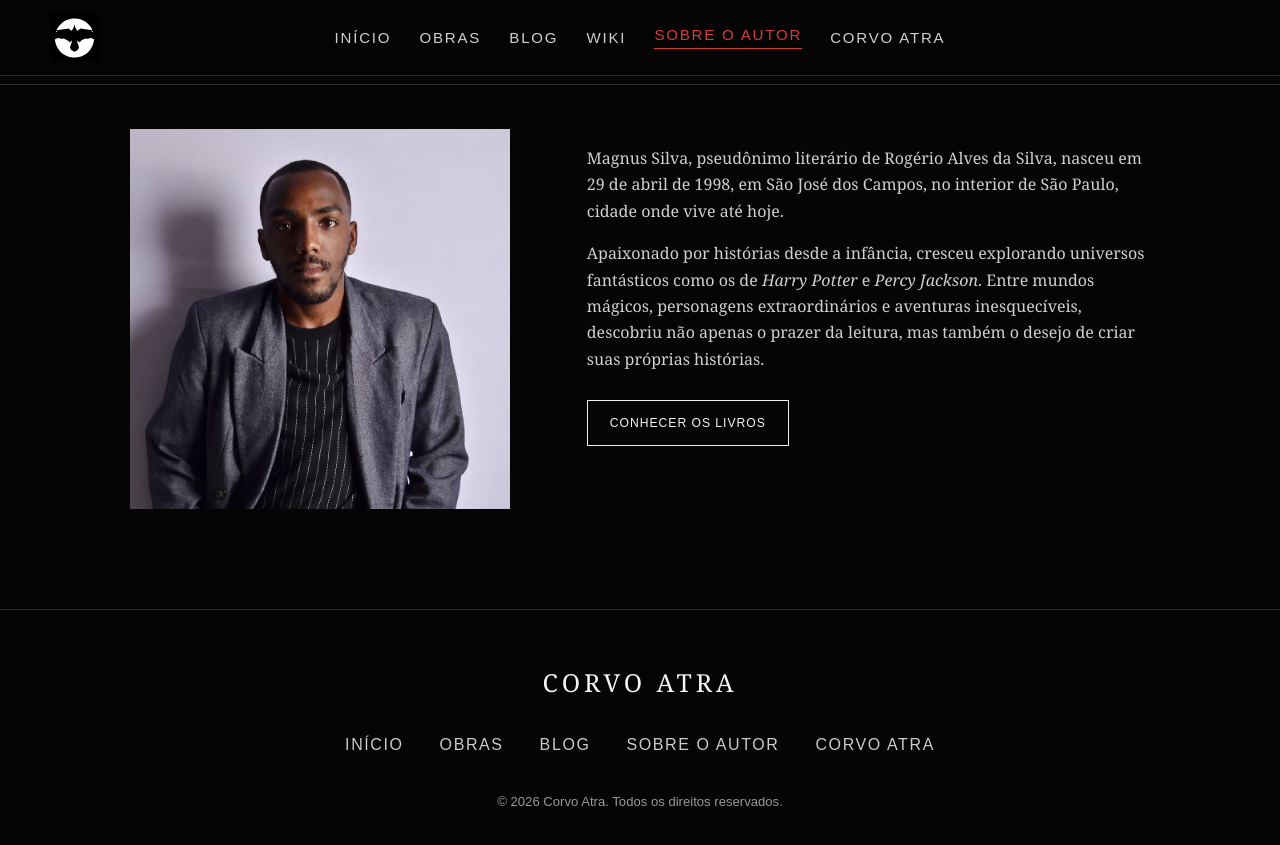
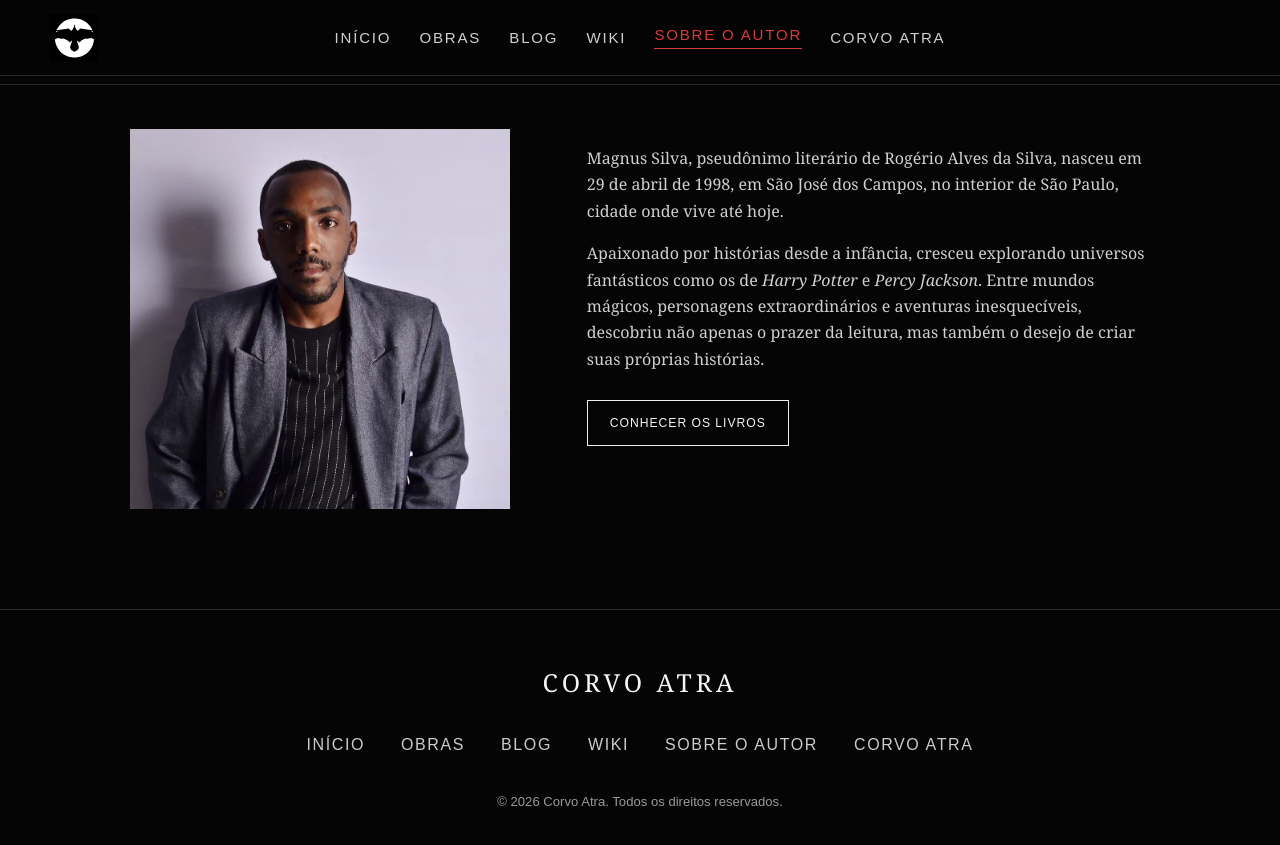
Before and after one commit to corvoatra/corvo-atra, a Jekyll site: the page built from autor.html, in a window 1280 px wide. Shown: the top 845 px of the page. Built offline with Jekyll 4.4.1, drawn with Linux system fonts in a browser that asks for light colours.

Commit message:
Inclui Wiki após Blog na navegação do rodapé

```diff
--- a/autor.html
+++ b/autor.html
@@ -20,4 +20,4 @@ header nav a:hover,header nav a:focus-visible { color:#fff; }
 @media(max-width:480px) { header nav { column-gap:18px; row-gap:10px; font-size:.73rem; } }
 </style><link href="site-desktop.css?v=espacamento-global-7" rel="stylesheet"/><style>
 .author-page{padding-top:70px;padding-bottom:100px}.author-grid{display:grid;grid-template-columns:minmax(250px,380px) minmax(0,1fr);align-items:start;gap:clamp(30px,6vw,85px);max-width:1020px;margin:auto}.author-photo img{width:100%;height:auto;aspect-ratio:1/1;object-fit:cover;display:block}.author-copy h1{margin-bottom:22px}.author-copy p{max-width:620px}.bio-note{font:0.78rem Arial,sans-serif;letter-spacing:.02em;color:#a99c85;margin-top:28px}@media(max-width:700px){.author-page{padding-top:38px;padding-bottom:65px}.author-grid{grid-template-columns:1fr;gap:30px}.author-photo{max-width:360px;width:100%;margin:auto}.author-copy h1{font-size:clamp(2.4rem,9vw,3.5rem)}}
-</style>{% include seo-head.html %}</head><body>{% include site-header.html %}<hr/><main class="wrap author-page"><div class="author-grid"><div class="author-photo"><img alt="Retrato do autor" loading="eager" src="assets/imagens/foto-autor.jpg"/></div><div class="author-copy"><p>Magnus Silva, pseudônimo literário de Rogério Alves da Silva, nasceu em 29 de abril de 1998, em São José dos Campos, no interior de São Paulo, cidade onde vive até hoje.</p><p>Apaixonado por histórias desde a infância, cresceu explorando universos fantásticos como os de <em>Harry Potter</em> e <em>Percy Jackson</em>. Entre mundos mágicos, personagens extraordinários e aventuras inesquecíveis, descobriu não apenas o prazer da leitura, mas também o desejo de criar suas próprias histórias.</p><div class="actions"><a class="button secondary" href="obras.html">Conhecer os livros</a></div></div></div></main><footer><div class="brand">CORVO ATRA</div><nav aria-label="Navegação do rodapé" class="links"><a href="index.html">Início</a><a href="obras.html">Obras</a><a href="blog/">Blog</a><a href="autor.html">Sobre o autor</a><a href="corvo-atra.html">Corvo Atra</a></nav><div class="copyright">© 2026 Corvo Atra. Todos os direitos reservados.</div></footer></body></html>
+</style>{% include seo-head.html %}</head><body>{% include site-header.html %}<hr/><main class="wrap author-page"><div class="author-grid"><div class="author-photo"><img alt="Retrato do autor" loading="eager" src="assets/imagens/foto-autor.jpg"/></div><div class="author-copy"><p>Magnus Silva, pseudônimo literário de Rogério Alves da Silva, nasceu em 29 de abril de 1998, em São José dos Campos, no interior de São Paulo, cidade onde vive até hoje.</p><p>Apaixonado por histórias desde a infância, cresceu explorando universos fantásticos como os de <em>Harry Potter</em> e <em>Percy Jackson</em>. Entre mundos mágicos, personagens extraordinários e aventuras inesquecíveis, descobriu não apenas o prazer da leitura, mas também o desejo de criar suas próprias histórias.</p><div class="actions"><a class="button secondary" href="obras.html">Conhecer os livros</a></div></div></div></main><footer><div class="brand">CORVO ATRA</div><nav aria-label="Navegação do rodapé" class="links"><a href="index.html">Início</a><a href="obras.html">Obras</a><a href="blog/">Blog</a><a href="wiki.html">Wiki</a><a href="autor.html">Sobre o autor</a><a href="corvo-atra.html">Corvo Atra</a></nav><div class="copyright">© 2026 Corvo Atra. Todos os direitos reservados.</div></footer></body></html>
```
